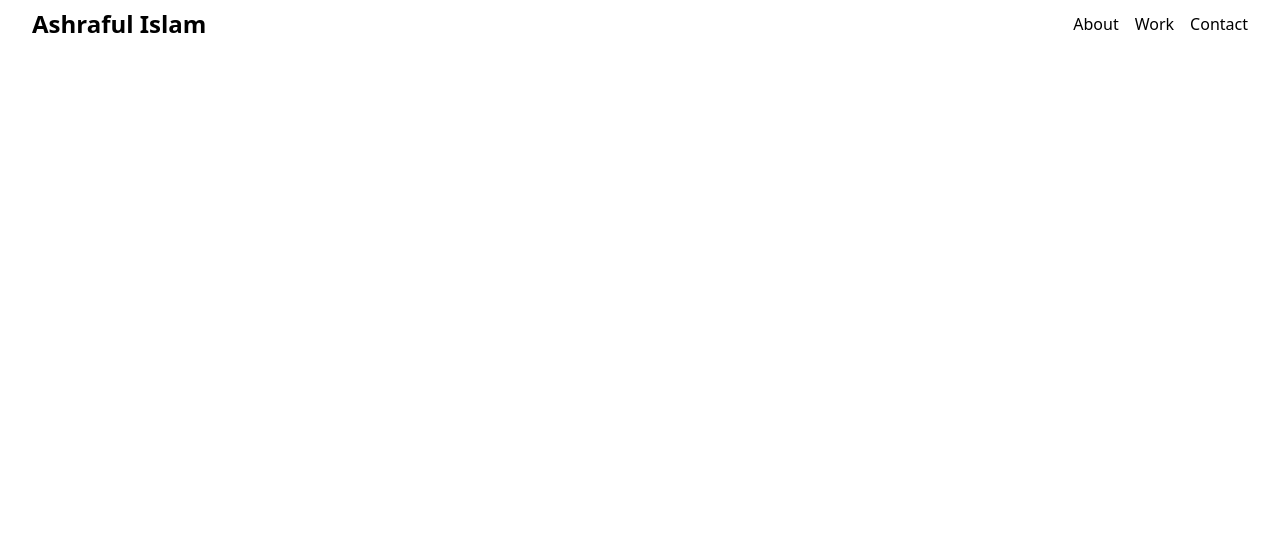
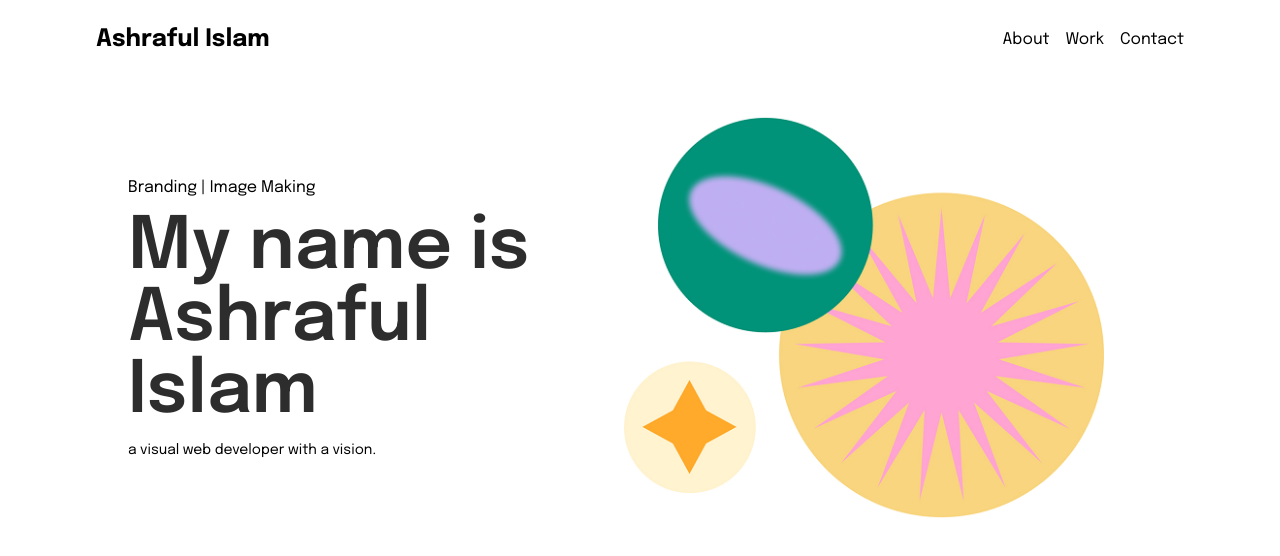
Before and after one commit to AshrafulDev609/personal-portfolio, a website: page index.html in a window 1280 px wide. Drawn offline with Linux system fonts and the light colour scheme.

Commit message:
added banner and fixed some styles

```diff
--- a/index.html
+++ b/index.html
@@ -7,8 +7,8 @@
     <link rel="stylesheet" href="src/output.css">
 </head>
 <body>
-    <header>
-        <nav class="px-8 py-2 flex items-center justify-between">
+    <header class="max-w-6xl mx-auto py-4">
+        <nav class="px-4 md:px-8 py-2 flex items-center justify-between">
             <div class="logo">
                 <h1 class="text-2xl font-bold">Ashraful Islam</h1>
             </div>
@@ -21,5 +21,19 @@
             </div>
         </nav>
     </header>
+
+    <section class="banner px-4 md:px-0 max-w-5xl mx-auto mt-8 flex flex-col md:flex-row items-center justify-between">
+        <div class="banner-text space-y-3">
+            <p>Branding | Image Making</p>
+            <h2 class="text-7xl font-semibold text-[#2d2d2d]">
+                My name is <br>
+                Ashraful Islam
+            </h2>
+            <p class="text-sm">a visual web developer with a vision.</p>
+        </div>
+        <div class="banner-image mr-12">
+            <img class="w-full object-cover" src="assets/images/banner.png" alt="">
+        </div>
+    </section>
 </body>
 </html>
--- a/src/input.css
+++ b/src/input.css
@@ -1 +1,7 @@
+@import url('https://fonts.googleapis.com/css2?family=Epilogue:ital,wght@0,100..900;1,100..900&display=swap');
+
 @import "tailwindcss";
+
+body {
+    font-family: "Epilogue", sans-serif;
+}
```
Also changed, not shown: src/output.css.
